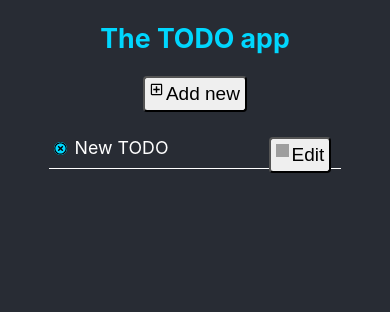
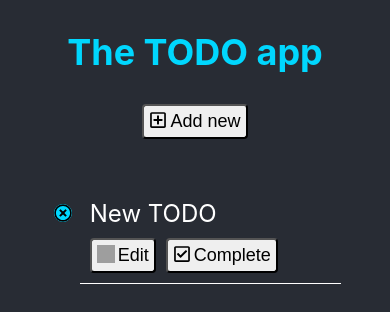
Before and after one commit to fjfdev/todo-list-react, a React (Create React App) app: page / in a window 390 px wide. Both pictures are taken after a click on the button "Add new". Shown: the top 312 px of the page. Built offline with nearby package versions, Linux system fonts and the light colour scheme; grey boxes are pictures that could not be loaded.

Commit message:
Css refactoring, making it responsive

```diff
--- a/src/App.js
+++ b/src/App.js
@@ -2,7 +2,7 @@ import React, { Component } from 'react';
 
 import './App.scss';
 import TodoList from './components/TodoList';
-import HeaderTitle from './components/HeaderTitle'
+import HeaderTitle from './components/ui/HeaderTitle'
 
 class App extends Component {
 
--- a/src/App.scss
+++ b/src/App.scss
@@ -5,6 +5,6 @@
   display: flex;
   flex-direction: column;
   align-items: center;
-  font-size: calc(10px + 2vmin);
+  font-size: 24px;
   color: white;
 }
--- a/src/components/Todo.js
+++ b/src/components/Todo.js
@@ -1,8 +1,9 @@
 import React from 'react';
-import IconButton from './IconButton';
+import IconButton from './ui/IconButton';
 
 import editIcon from '../img/edit-regular.svg';
 import confirmIcon from '../img/check-circle-regular.svg';
+import completeIcon from '../img/check-square-regular.svg';
 
 import './Todo.scss';
 
@@ -15,27 +16,38 @@ class Todo extends React.Component {
   }
 
   getTodoForRead() {
+    const { todoItem, onCompleteTodo } = this.props;
+
     return (
       <div className="Todo">
-        <span>{this.props.todoItem.value}</span>
+        <span className={ todoItem.completed ? 'completed' : '' }>{todoItem.value}</span>
+        <div className="TodoActions">
           <IconButton
             iconSrc={editIcon}
             iconAltText="Edit"
             onClick={() => this.onClickEdit()}
             textContent="Edit"
           />
+          <IconButton
+            iconSrc={completeIcon}
+            iconAltText={ todoItem.completed ? "Uncomplete" : "Complete" }
+            onClick={() => onCompleteTodo(todoItem)}
+            textContent={ todoItem.completed ? "Uncomplete" : "Complete" }
+          />
+        </div>
       </div>
     );
   }
 
   getTodoForEdit() {
+    const { todoItem } = this.props;
     return (
       <div className="Todo">
         <form onSubmit={() => this.onClickConfirm()}>
           <input
             type="text"
             name="todoValue"
-            defaultValue={this.props.todoItem.value}
+            defaultValue={todoItem.value}
             ref={todoRef => (this.todoInputRef = todoRef)}
           />
           <IconButton
@@ -57,10 +69,11 @@ class Todo extends React.Component {
   };
 
   onClickConfirm = () => {
+    const { onEdit, todoItem } = this.props;
     this.setState(() => ({
       isEditMode: false,
     }));
-    this.props.onEdit(this.props.todoItem, this.todoInputRef.value);
+    onEdit(todoItem, this.todoInputRef.value);
   };
 
   render() {
--- a/src/components/Todo.scss
+++ b/src/components/Todo.scss
@@ -1,20 +1,45 @@
 .Todo {
+    display: flex;
+    justify-content: space-between;
     padding: 10px;
     border-bottom: 1px solid white;
+
+    @media (max-width: 570px) {
+        flex-direction: column;
+    }
+
+    .completed {
+        text-decoration: line-through;
+    }
+
+    form {
+        display: flex;
+        flex: 1;
+        justify-content: space-between;
+
+        @media (max-width: 570px) {
+            flex-direction: column;
+        }
 
         input {
             background-color: #282c34;
             color: white;
             border: none;
             border-bottom: 1px solid white;
-        font-size: calc(10px + 2vmin);
+            font-size: inherit;
 
             &:focus {
                 outline: none;
             }
         }
+    }
 
     .IconButton {
-        float: right;
+        margin-right: 10px;
+        vertical-align: middle;
+
+        @media (max-width: 570px) {
+            margin-top: 10px;
         }
     }
+}
--- a/src/components/TodoList.js
+++ b/src/components/TodoList.js
@@ -1,6 +1,6 @@
 import React, { Fragment } from 'react';
 import Todo from './Todo';
-import IconButton from './IconButton';
+import IconButton from './ui/IconButton';
 
 import './TodoList.scss';
 import deleteIcon from '../img/times-circle-regular.svg';
@@ -18,6 +18,7 @@ class TodoList extends React.Component {
   onClickAdd = () => {
     const newTodo = {
       value: 'New TODO',
+      completed: false,
       id: this.state.nextIndex,
     };
     this.setState((state, props) => ({
@@ -44,6 +45,18 @@ class TodoList extends React.Component {
     }));
   }
 
+  onCompleteTodo = (todoItem) => {
+    const newItems = this.state.todoItems.map(todo => {
+      if (todo.id === todoItem.id) {
+        todo.completed = !todo.completed;
+      }
+      return { ...todo };
+    });
+    this.setState({
+      todoItems: newItems,
+    });
+  };
+
   getTodoElement(todo) {
     return (
       <div className="Todo-container" key={todo.id}>
@@ -53,7 +66,7 @@ class TodoList extends React.Component {
           iconAltText="Delete"
           onClick={() => this.deleteTodo(todo)}
         />
-        <Todo todoItem={todo} onEdit={this.onEditTodo} />
+        <Todo todoItem={todo} onEdit={this.onEditTodo} onCompleteTodo={this.onCompleteTodo}/>
       </div>
     );
   }
@@ -66,6 +79,7 @@ class TodoList extends React.Component {
     return (
       <Fragment>
         <IconButton
+          className='add-todo'
           iconSrc={addButton}
           iconAltText="Add new"
           onClick={this.onClickAdd}
--- a/src/components/TodoList.scss
+++ b/src/components/TodoList.scss
@@ -1,3 +1,7 @@
+.add-todo {
+    margin-bottom: 35px;
+}
+
 .Todo-container {
     width: 75%;
     margin-top: 15px;
--- a/src/components/HeaderTitle.js
+++ b/src/components/ui/HeaderTitle.js
@@ -1,7 +1,7 @@
 import React from 'react';
 
 const HeaderTitle = () => (
-  <h2 style={{ color: '#00D7FE'}}>The TODO app</h2>
+  <h2 style={{ color: '#00D7FE', textAlign: "center" }}>The TODO app</h2>
 );
 
 export default HeaderTitle;
--- a/src/components/IconButton.js
+++ b/src/components/ui/IconButton.js
@@ -8,7 +8,7 @@ const IconButton = ({
   onClick,
   textContent,
 }) => (
-  <button className={'IconButton ' + className} onClick={onClick}>
+  <button className={'IconButton ' + (className ? className : '') } onClick={onClick}>
     <img className="icon" src={iconSrc} alt={iconAltText} />
     <span className="textContent">{textContent}</span>
   </button>
--- a/src/components/IconButton.scss
+++ b/src/components/ui/IconButton.scss
@@ -1,3 +1,5 @@
+$text-icon-size: 18px;
+
 button {
     padding: 5px;
     cursor: pointer;
@@ -9,12 +11,12 @@ button {
 
     .icon {
         vertical-align: top;
-        width: calc(5px + 2vmin);
-        height: calc(5px + 2vmin);
+        width: $text-icon-size;
+        height: $text-icon-size;
     }
 
     .textContent {
-        font-size: 19px;
+        font-size: $text-icon-size;
         margin-left: 3px;
         vertical-align: top;
     }
```
Also changed, not shown: src/img/check-square-regular.svg (added), 1 other file (tests, documents, lock files or other folders). Lines whose indentation alone changed are shown as unchanged.
